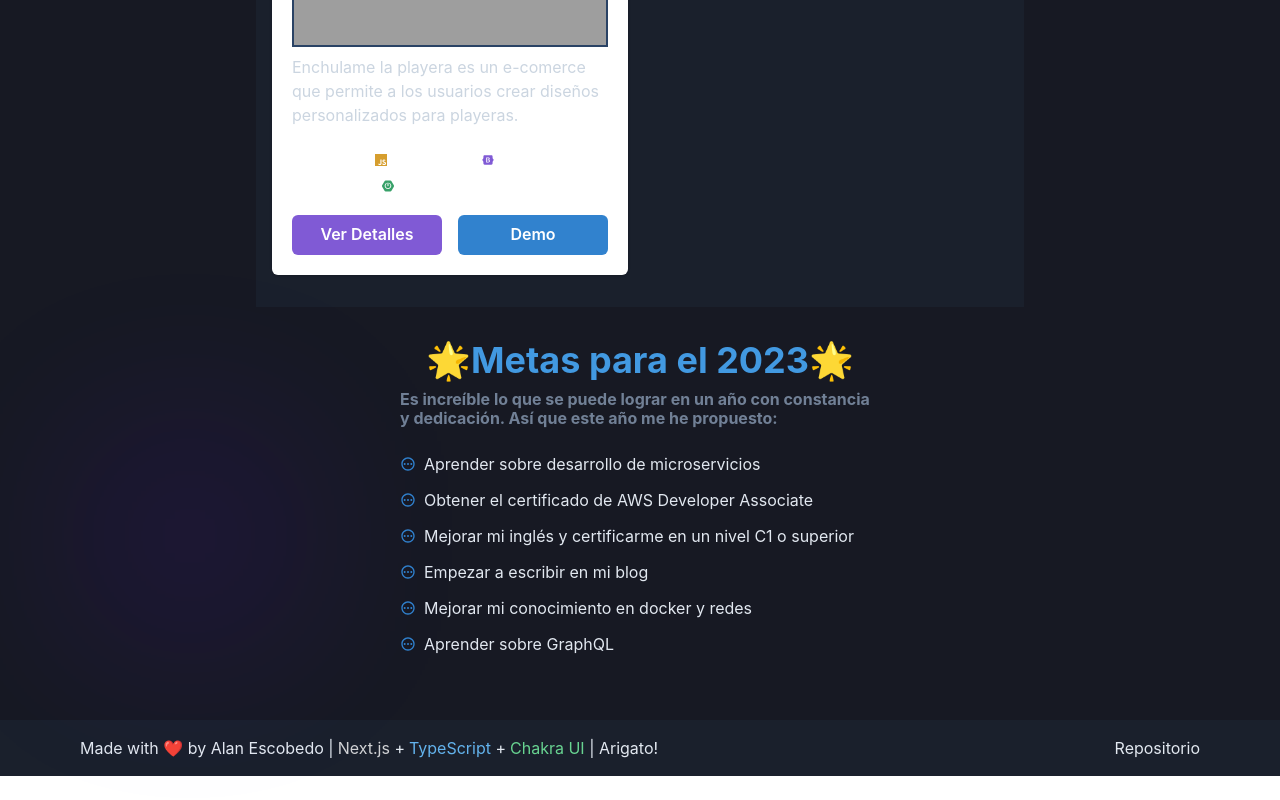
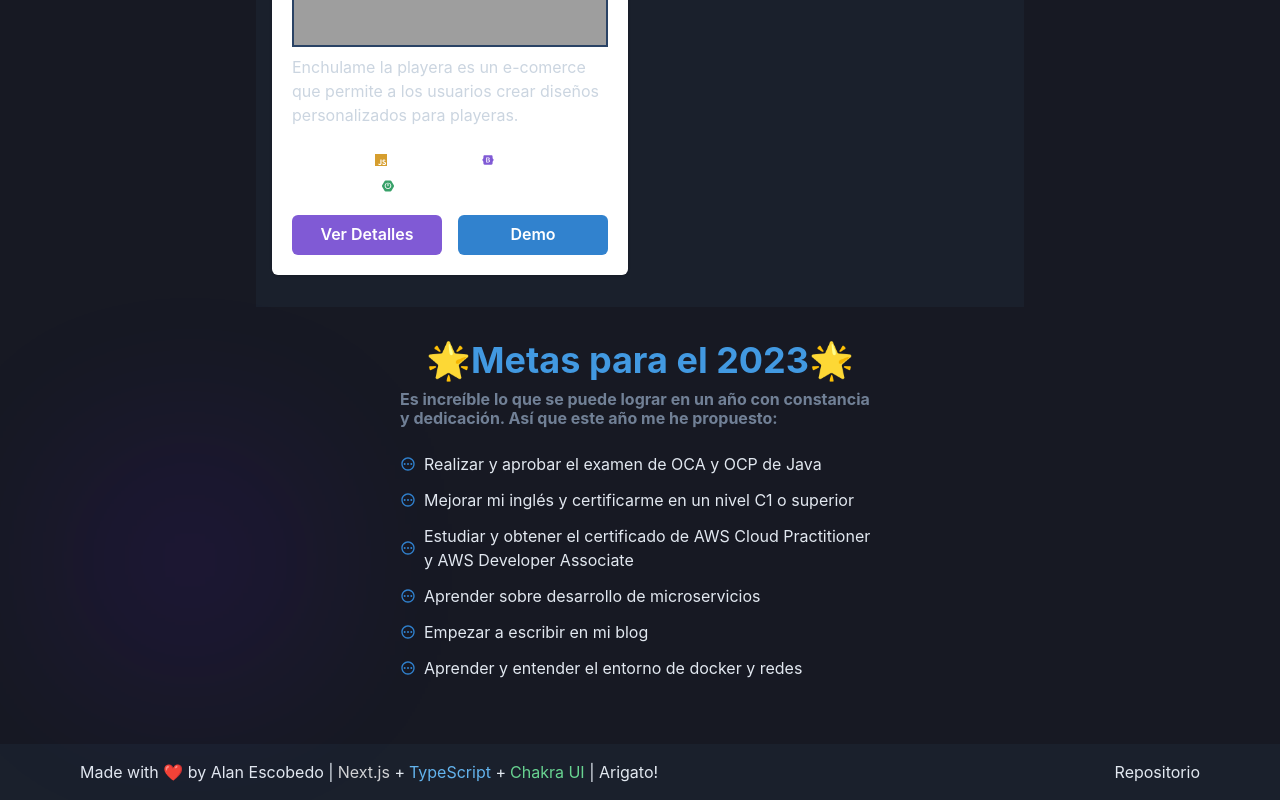
Before and after one commit to alaanescobedo/alaanescobedo.dev, a Next.js app: page / in a window 1280 px wide. Shown: the part 1441-2241 px from the top of the page. Before the commit the page ends 2217 px from the top, so only its background shows below. Built offline with nearby package versions, Linux system fonts and the light colour scheme; grey boxes are pictures that could not be loaded.

Commit message:
refactor: goals

```diff
--- a/src/ui/pages/home/index.tsx
+++ b/src/ui/pages/home/index.tsx
@@ -338,11 +338,7 @@ function GoalsForNextYear() {
           <List spacing={3} py={"4"}>
             <ListItem display="flex" alignItems={"center"}>
               <ListIcon as={MdOutlinePending} color="blue.500" />
-              Aprender sobre desarrollo de microservicios
-            </ListItem>
-            <ListItem display="flex" alignItems={"center"}>
-              <ListIcon as={MdOutlinePending} color="blue.500" />
-              Obtener el certificado de AWS Developer Associate
+              Realizar y aprobar el examen de OCA y OCP de Java
             </ListItem>
             <ListItem display="flex" alignItems={"center"}>
               <ListIcon as={MdOutlinePending} color="blue.500" />
@@ -350,15 +346,20 @@ function GoalsForNextYear() {
             </ListItem>
             <ListItem display="flex" alignItems={"center"}>
               <ListIcon as={MdOutlinePending} color="blue.500" />
+              Estudiar y obtener el certificado de AWS Cloud Practitioner y AWS
+              Developer Associate
+            </ListItem>
+            <ListItem display="flex" alignItems={"center"}>
+              <ListIcon as={MdOutlinePending} color="blue.500" />
+              Aprender sobre desarrollo de microservicios
+            </ListItem>
+            <ListItem display="flex" alignItems={"center"}>
+              <ListIcon as={MdOutlinePending} color="blue.500" />
               Empezar a escribir en mi blog
             </ListItem>
             <ListItem display="flex" alignItems={"center"}>
               <ListIcon as={MdOutlinePending} color="blue.500" />
-              Mejorar mi conocimiento en docker y redes
-            </ListItem>
-            <ListItem display="flex" alignItems={"center"}>
-              <ListIcon as={MdOutlinePending} color="blue.500" />
-              Aprender sobre GraphQL
+              Aprender y entender el entorno de docker y redes
             </ListItem>
           </List>
         </Stack>
```
